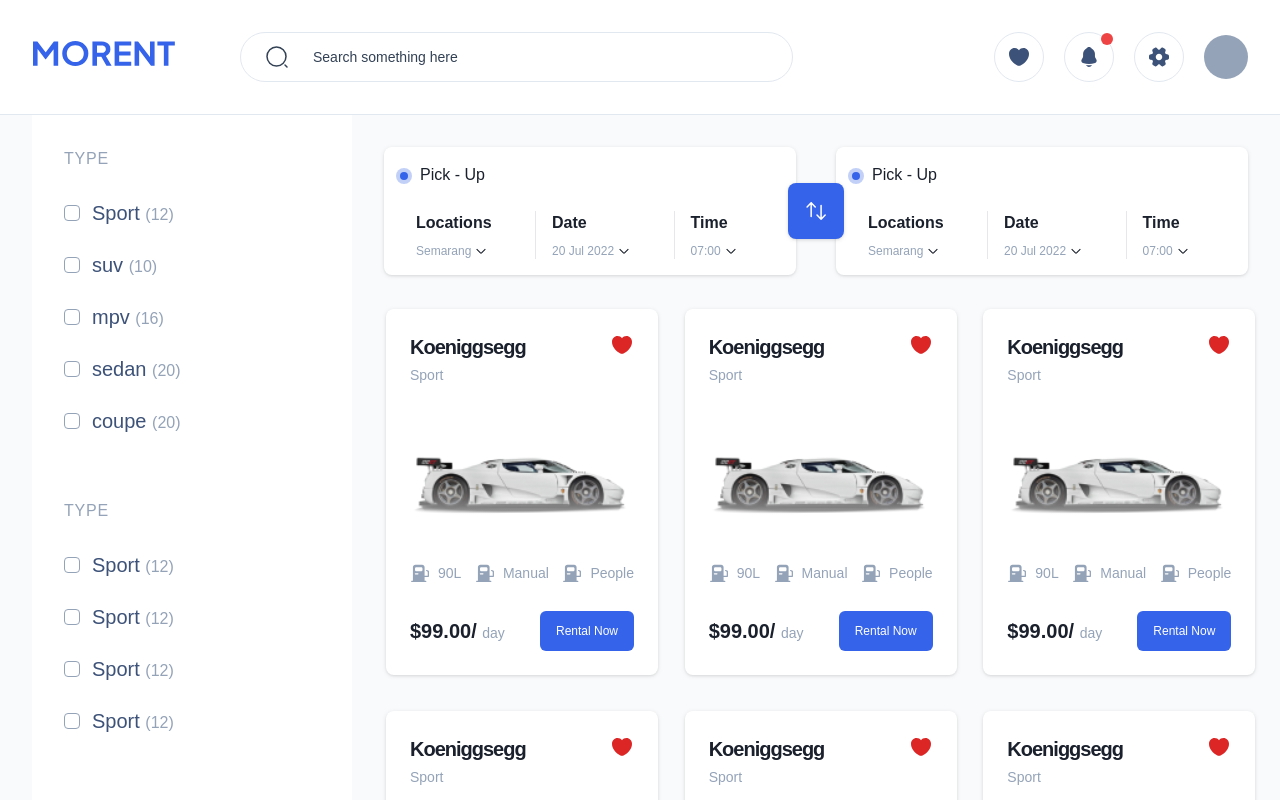
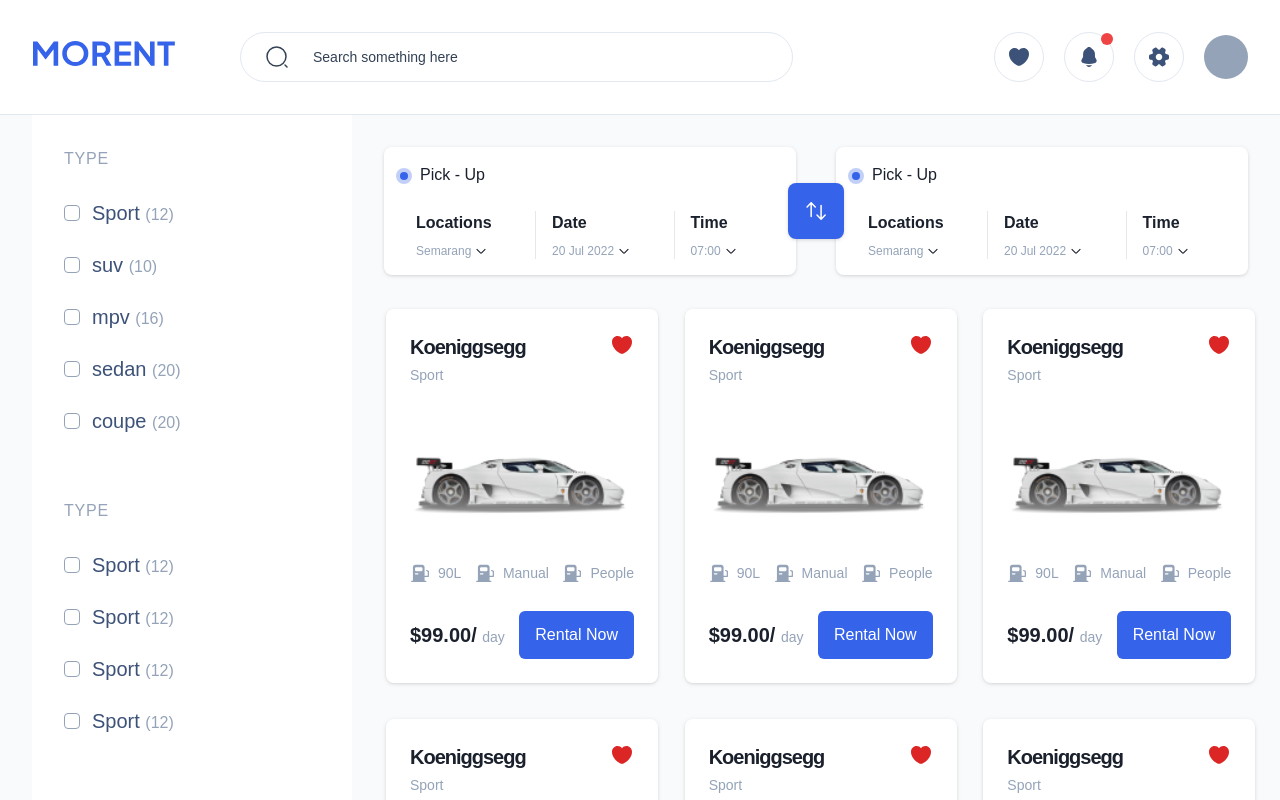
Before and after one commit to hasibulHossain/morent, a React (Create React App) app: page / in a window 1280 px wide. Shown: the top 800 px of the page. Built offline with nearby package versions, Linux system fonts and the light colour scheme.

Commit message:
update: updated button component default classes

```diff
--- a/src/components/button/button.tsx
+++ b/src/components/button/button.tsx
@@ -11,9 +11,9 @@
 }
 
 const Button:FC<Props> = (props: Props) => {
-    const {classes, onClick, padding = 'px-4 py-3', bgColor = 'bg-primaryblue', fontSize = 'text-xs'} = props;
+    const {classes, onClick, padding = 'px-4 py-3', bgColor = 'bg-primaryblue', fontSize = 'text-xs lg:text-base'} = props;
 
-    const combinedClasses = classnames('capitalize text-center text-xs font-medium text-white rounded-md hover:bg-blue-800 focus:outline-none', bgColor, classes, padding, fontSize)
+    const combinedClasses = classnames('capitalize text-center font-medium text-white rounded-md hover:bg-blue-800 focus:outline-none', bgColor, classes, padding, fontSize)
 
     return (
         <button onClick={onClick} className={combinedClasses}>
```
